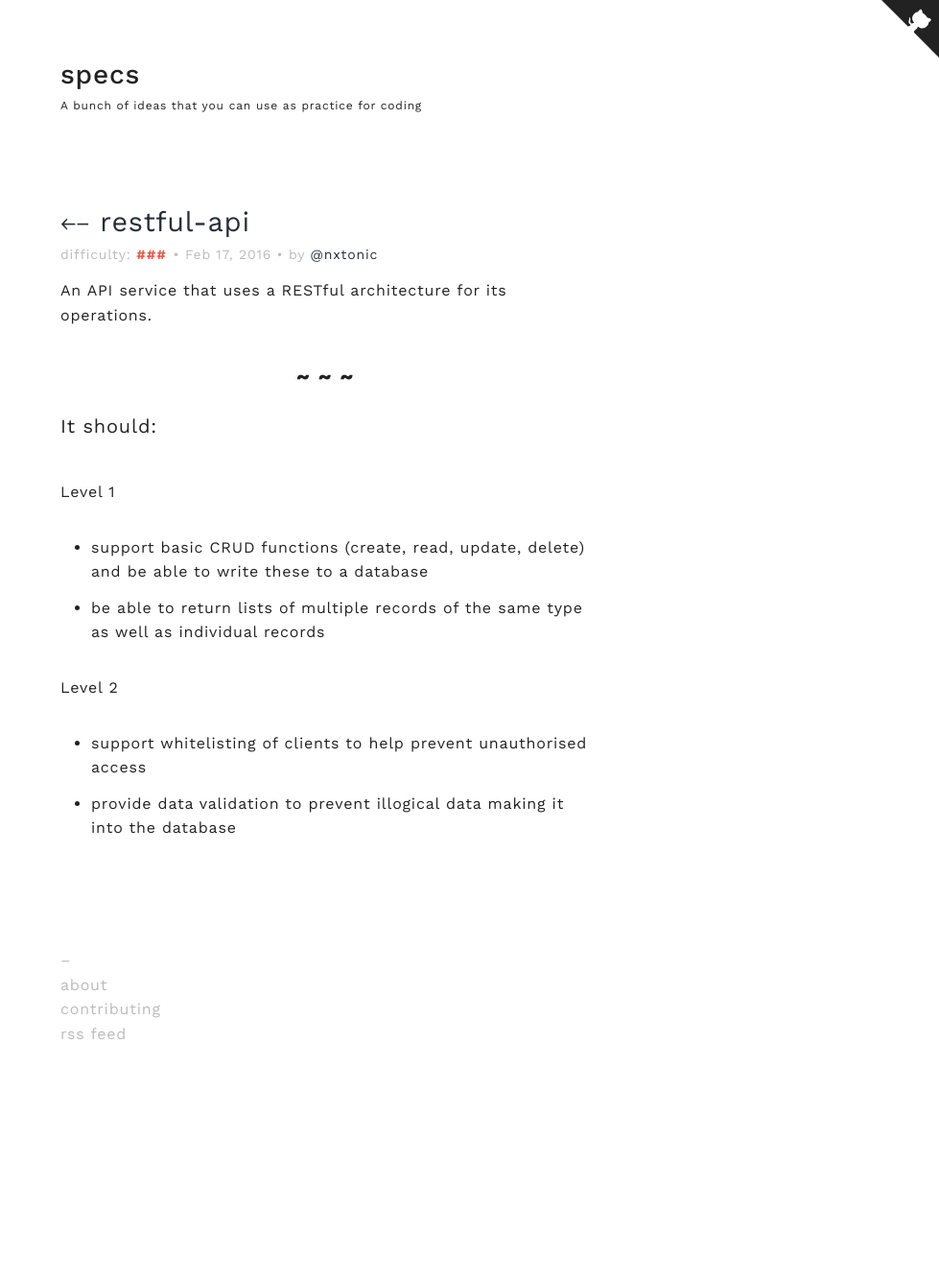
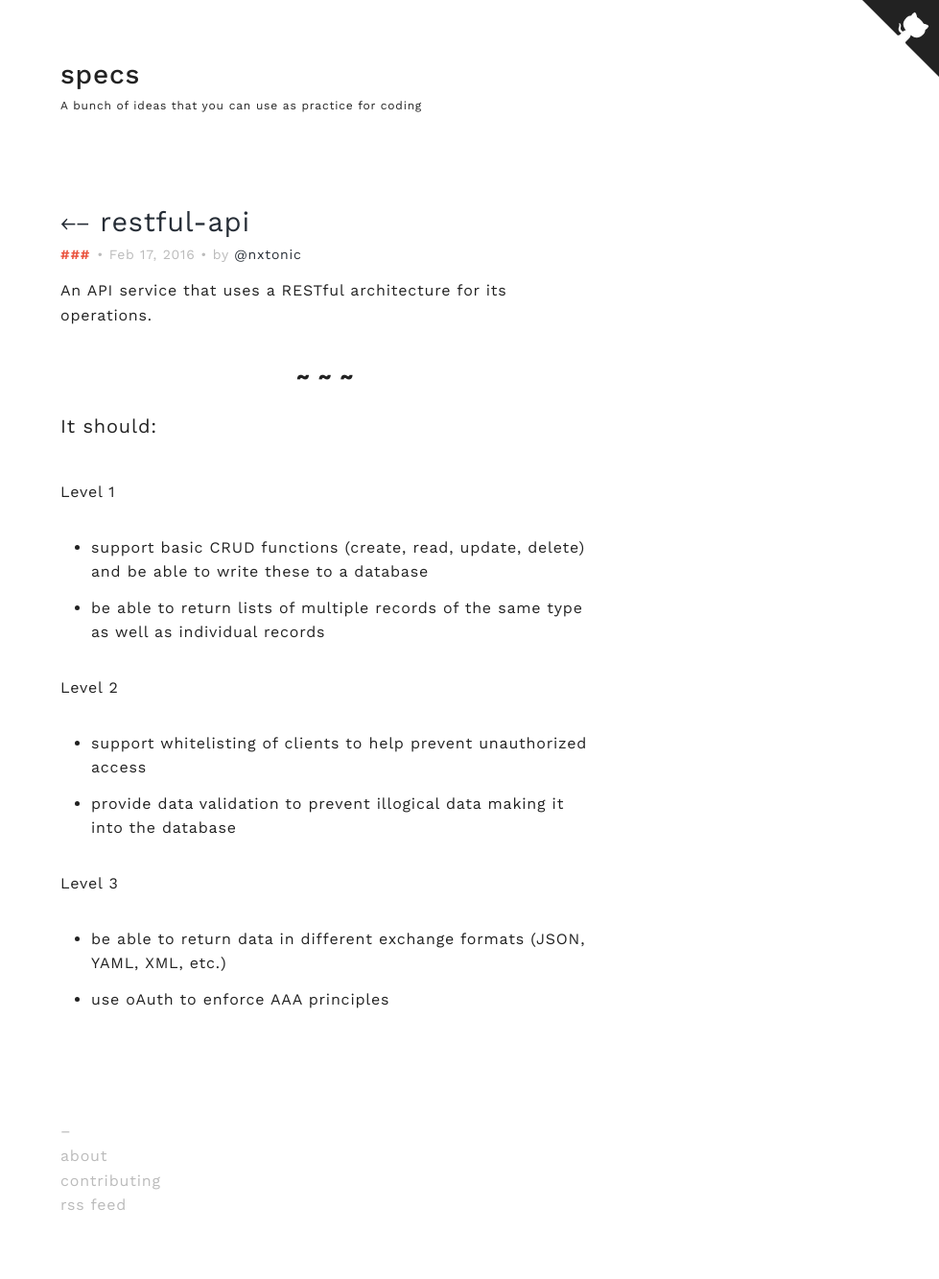
Before and after one commit to tilpa/specs, a Jekyll site: the page built from _posts/2016-02-17-restful-api.md, in a window 1280 px wide. Shown: the whole page at 96% size, without its empty margins (301-1280 px from the left). Built offline with Jekyll 4.4.1, drawn with Linux system fonts in a browser that asks for light colours; before the commit the page ends 1154 px from its top, so only the background shows below that.

Commit message:
add level 3 to restful-api and image-slider

```diff
--- a/_layouts/default.html
+++ b/_layouts/default.html
@@ -6,7 +6,7 @@
   <body>
 
     <a href="https://github.com/nxtonic/specs" class="github-corner">
-      <svg width="60" height="60" viewBox="0 0 250 250" style="fill:#222; color:#fff; position: absolute; top: 0; border: 0; right: 0;">
+      <svg width="80" height="80" viewBox="0 0 250 250" style="fill:#222; color:#fff; position: absolute; top: 0; border: 0; right: 0;">
         <path d="M0,0 L115,115 L130,115 L142,142 L250,250 L250,0 Z"></path>
         <path d="M128.3,109.0 C113.8,99.7 119.0,89.6 119.0,89.6 C122.0,82.7 120.5,78.6 120.5,78.6 C119.2,72.0 123.4,76.3 123.4,76.3 C127.3,80.9 125.5,87.3 125.5,87.3 C122.9,97.6 130.6,101.9 134.4,103.2" fill="currentColor" style="transform-origin: 130px 106px;"
           class="octo-arm"></path>
--- a/_layouts/post.html
+++ b/_layouts/post.html
@@ -6,7 +6,7 @@ layout: default
   <header class="post-header">
     <h1 class="post-title" itemprop="name headline"><a href="{{ site.baseurl }}/">&#x290c;</a> {{ page.title }}</h1>
     <p class="post-meta">
-      {% if page.difficulty %} difficulty: <span class="post-difficulty {{ page.difficulty }}"></span> {% endif %} &bull;
+      {% if page.difficulty %} <span class="post-difficulty {{ page.difficulty }}"></span> {% endif %} &bull;
       <time datetime="{{ page.date | date_to_xmlschema }}" itemprop="datePublished">{{ page.date | date: "%b %-d, %Y" }}</time>{% if page.author %} • <span itemprop="author" itemscope itemtype="http://schema.org/Person"><span itemprop="name">by <a href="https://github.com/{{ page.author }}">@{{ page.author }}</a></span></span>{% endif %}</p>
   </header>
 
--- a/_posts/2016-02-17-restful-api.md
+++ b/_posts/2016-02-17-restful-api.md
@@ -18,5 +18,10 @@ Level 1
 
 Level 2
 
-  - support whitelisting of clients to help prevent unauthorised access
+  - support whitelisting of clients to help prevent unauthorized access
   - provide data validation to prevent illogical data making it into the database
+
+Level 3
+
+  - be able to return data in different exchange formats (JSON, YAML, XML, etc.)
+  - use oAuth to enforce AAA principles
```
Also changed, not shown: _posts/2016-02-19-image-slider.md (+5 -0 lines).
